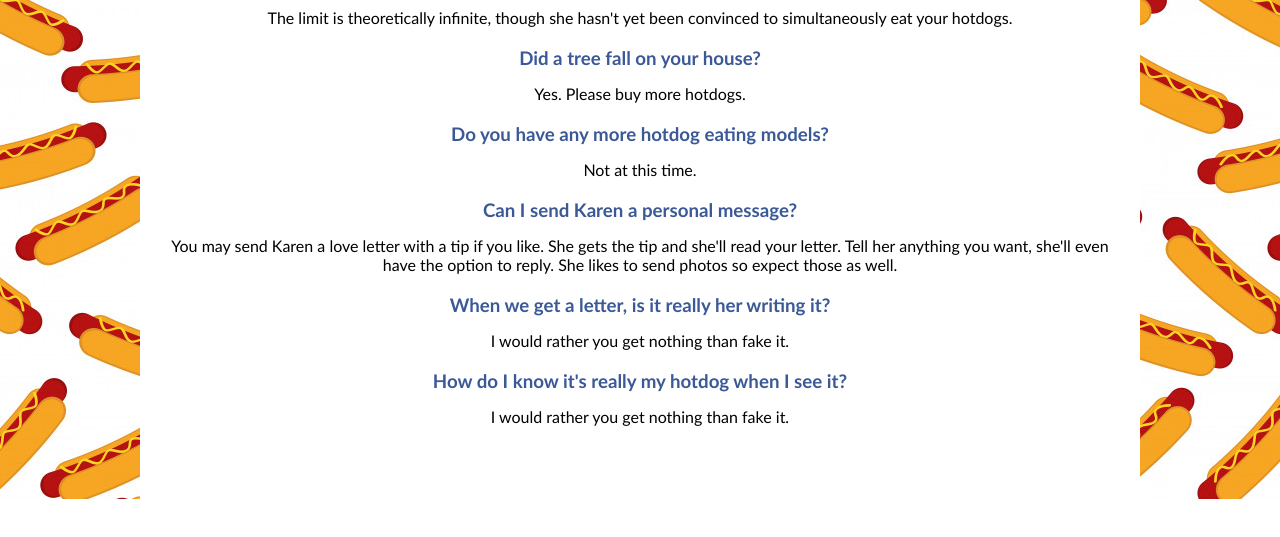
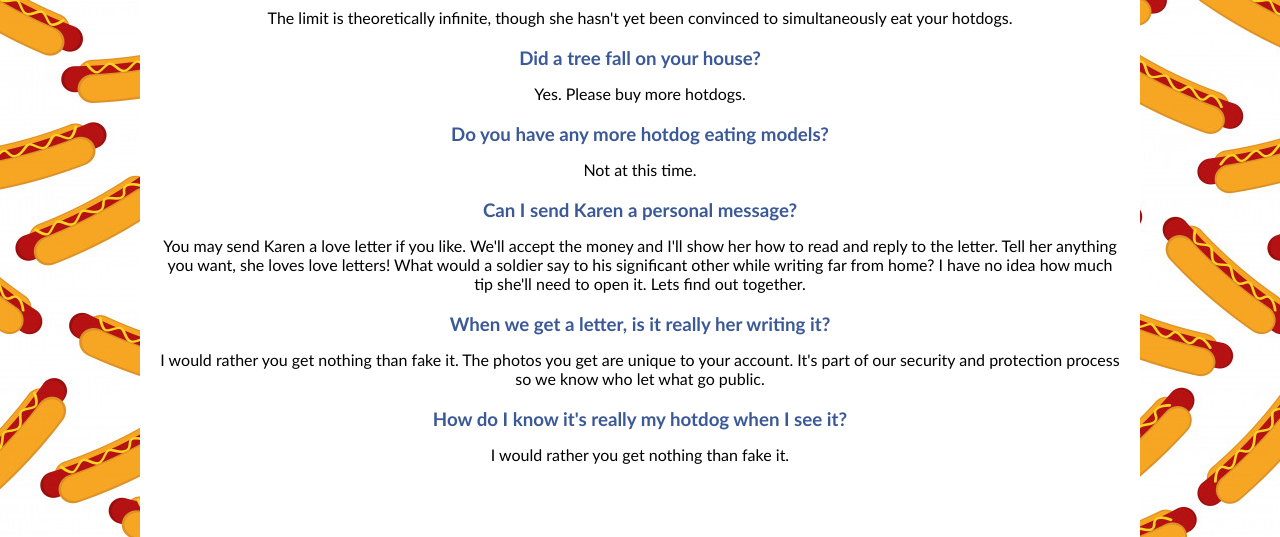
Before and after one commit to NewellServ/hotdog, a PHP site: page /faq.php in a window 1280 px wide. Shown: the part 1099-1636 px from the top of the page. Before the commit the page ends 1598 px from the top, so only its background shows below. Run offline with PHP 8.4, Linux system fonts and the light colour scheme.

Commit message:
updated faq

```diff
--- a/faq.php
+++ b/faq.php
@@ -60,10 +60,10 @@
         <p>Not at this time.</p>
 
         <h3>Can I send Karen a personal message?</h3>
-        <p>You may send Karen a love letter with a tip if you like.  She gets the tip and she'll read your letter.  Tell her anything you want, she'll even have the option to reply.  She likes to send photos so expect those as well.</p>
+        <p>You may send Karen a love letter if you like.  We'll accept the money and I'll show her how to read and reply to the letter.  Tell her anything you want, she loves love letters!  What would a soldier say to his significant other while writing far from home?  I have no idea how much tip she'll need to open it.  Lets find out together.</p>
 
         <h3>When we get a letter, is it really her writing it?</h3>
-        <p>I would rather you get nothing than fake it.</p>
+        <p>I would rather you get nothing than fake it.  The photos you get are unique to your account.  It's part of our security and protection process so we know who let what go public.</p>
 
         <h3>How do I know it's really my hotdog when I see it?</h3>
         <p>I would rather you get nothing than fake it.</p>
```
